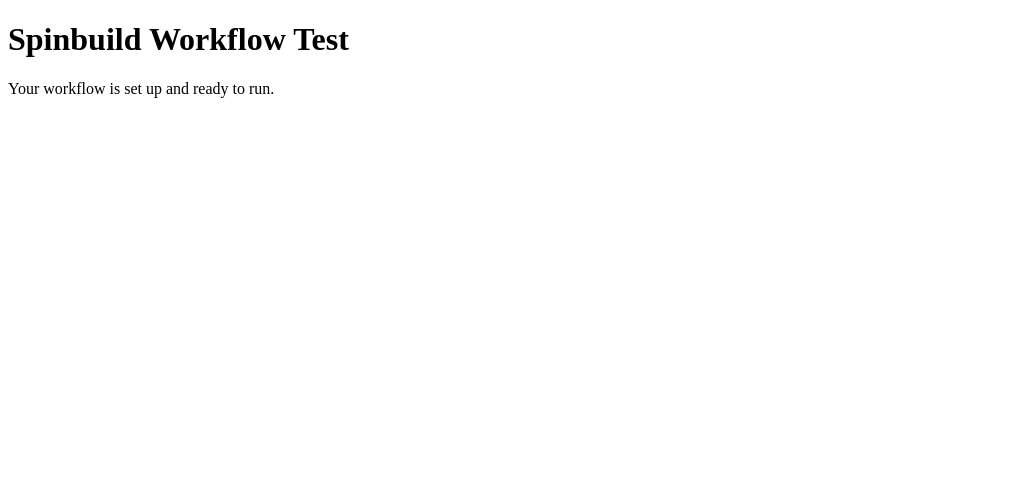
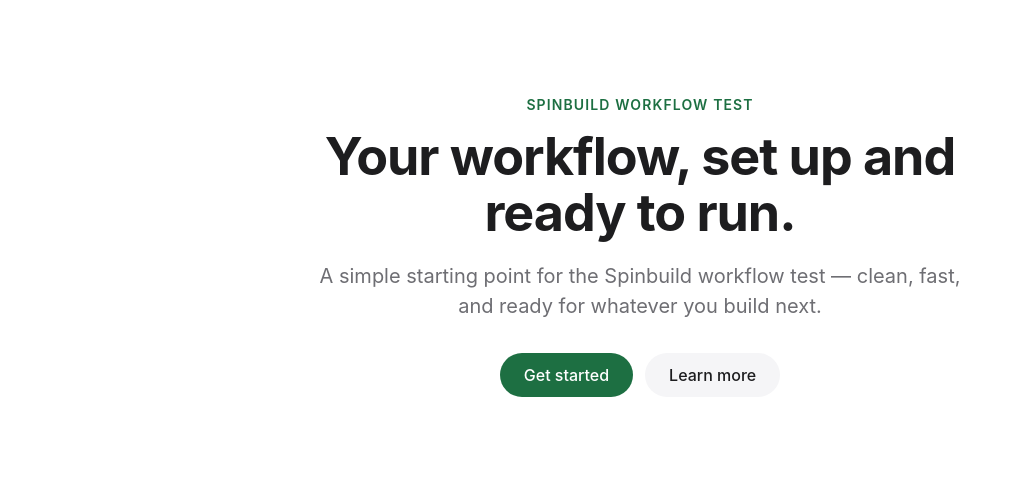
Before and after one commit to bilalmohib/spinbuild-workflow-test, a plain HTML site: page index.html in a window 1280 px wide. Shown: the whole page, without its empty margins (0-1013 px from the left). Drawn offline with Linux system fonts and the light colour scheme.

Commit message:
I'll add a small, self-contained hero section to the existing `index.html` — a headline, a short lin (v4)
<img alt="SpinBuild" src="https://spinbuild.ai/brand/spinbuild-mark-512.png" width="48" height="48">

Co-Authored-By: spinbuild.ai <noreply@spinbuild.ai>

```diff
--- a/index.html
+++ b/index.html
@@ -4,11 +4,101 @@
     <meta charset="UTF-8">
     <meta name="viewport" content="width=device-width, initial-scale=1.0">
     <title>Spinbuild Workflow Test</title>
+    <style>
+        :root {
+            --ink: #1d1d1f;
+            --muted: #6e6e73;
+            --accent: #1d6f42;
+            --surface: #f5f5f7;
+        }
+        * { box-sizing: border-box; }
+        body {
+            margin: 0;
+            font-family: -apple-system, BlinkMacSystemFont, "Segoe UI", Roboto, Helvetica, Arial, sans-serif;
+            color: var(--ink);
+            background: #fff;
+            -webkit-font-smoothing: antialiased;
+        }
+        .hero {
+            max-width: 720px;
+            margin: 0 auto;
+            padding: 96px 24px 80px;
+            text-align: center;
+        }
+        .hero__eyebrow {
+            font-size: 0.875rem;
+            font-weight: 600;
+            letter-spacing: 0.08em;
+            text-transform: uppercase;
+            color: var(--accent);
+            margin: 0 0 16px;
+        }
+        .hero__title {
+            font-size: clamp(2rem, 6vw, 3.25rem);
+            line-height: 1.08;
+            letter-spacing: -0.02em;
+            font-weight: 700;
+            margin: 0 0 20px;
+        }
+        .hero__copy {
+            font-size: clamp(1rem, 2.5vw, 1.25rem);
+            line-height: 1.5;
+            color: var(--muted);
+            margin: 0 auto 32px;
+            max-width: 34em;
+        }
+        .hero__actions {
+            display: flex;
+            gap: 12px;
+            justify-content: center;
+            flex-wrap: wrap;
+        }
+        .btn {
+            display: inline-block;
+            padding: 12px 24px;
+            border-radius: 980px;
+            font-size: 1rem;
+            font-weight: 500;
+            text-decoration: none;
+            min-height: 44px;
+            line-height: 20px;
+            transition: background-color 0.2s ease, color 0.2s ease;
+        }
+        .btn--primary {
+            background: var(--accent);
+            color: #fff;
+        }
+        .btn--primary:hover { background: #175a35; }
+        .btn--ghost {
+            background: var(--surface);
+            color: var(--ink);
+        }
+        .btn--ghost:hover { background: #e8e8ed; }
+        .btn:focus-visible {
+            outline: 2px solid var(--accent);
+            outline-offset: 3px;
+        }
+        @media (max-width: 480px) {
+            .hero { padding: 64px 20px 56px; }
+            .hero__actions { flex-direction: column; }
+            .btn { width: 100%; }
+        }
+    </style>
 </head>
 <body>
     <main>
-        <h1>Spinbuild Workflow Test</h1>
-        <p>Your workflow is set up and ready to run.</p>
+        <section class="hero">
+            <p class="hero__eyebrow">Spinbuild Workflow Test</p>
+            <h1 class="hero__title">Your workflow, set up and ready to run.</h1>
+            <p class="hero__copy">
+                A simple starting point for the Spinbuild workflow test — clean, fast,
+                and ready for whatever you build next.
+            </p>
+            <div class="hero__actions">
+                <a class="btn btn--primary" href="#get-started">Get started</a>
+                <a class="btn btn--ghost" href="#learn-more">Learn more</a>
+            </div>
+        </section>
     </main>
 </body>
 </html>
```
Also changed, not shown: 2 other files.
